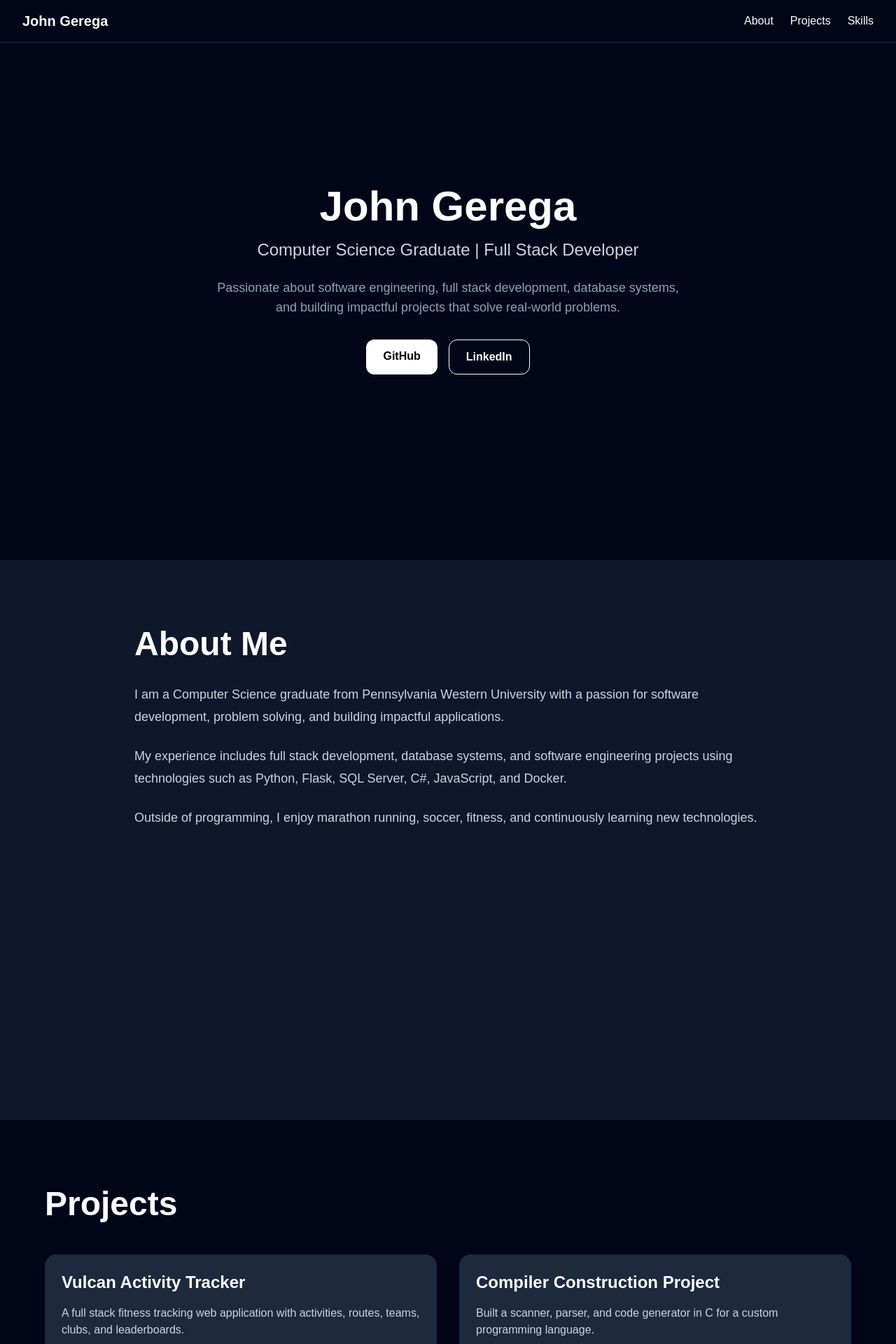
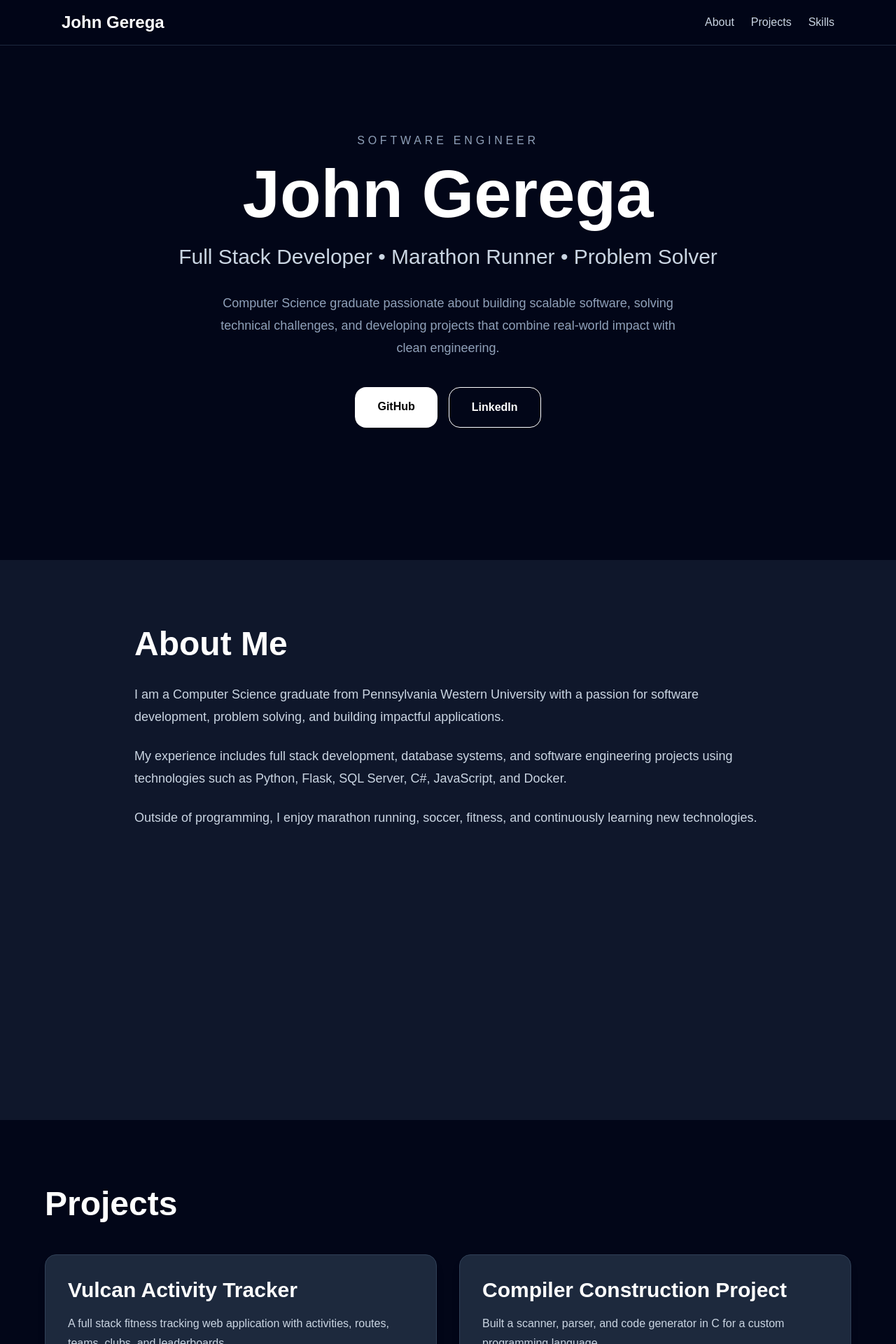
Before and after one commit to jjdeuce06/JohnGeregaPortfolio, a React (Vite) app: page / in a window 1280 px wide. Shown: the top 1920 px of the page at 70% size. Built offline with nearby package versions, Linux system fonts and the light colour scheme.

Commit message:
Added links to github repos, update on formats

```diff
--- a/src/components/Hero.jsx
+++ b/src/components/Hero.jsx
@@ -1,27 +1,53 @@
 function Hero() {
   return (
-    <section className="h-screen flex flex-col justify-center items-center text-center bg-slate-950 text-white px-6">
+    <section
+      className="
+        min-h-screen
+        flex
+        flex-col
+        justify-center
+        items-center
+        text-center
+        bg-slate-950
+        text-white
+        px-6
+      "
+    >
 
-      <h1 className="text-6xl font-bold mb-4">
+      <p className="text-slate-400 mb-4 uppercase tracking-[0.3em]">
+        Software Engineer
+      </p>
+
+      <h1 className="text-6xl md:text-8xl font-black mb-6">
         John Gerega
       </h1>
 
-      <h2 className="text-2xl text-slate-300 mb-6">
-        Computer Science Graduate | Full Stack Developer
+      <h2 className="text-2xl md:text-3xl text-slate-300 mb-8">
+        Full Stack Developer • Marathon Runner • Problem Solver
       </h2>
 
-      <p className="max-w-2xl text-slate-400 text-lg mb-8">
-        Passionate about software engineering, full stack development,
-        database systems, and building impactful projects that solve
-        real-world problems.
+      <p className="max-w-2xl text-slate-400 text-lg leading-8 mb-10">
+        Computer Science graduate passionate about building scalable
+        software, solving technical challenges, and developing projects
+        that combine real-world impact with clean engineering.
       </p>
 
-      <div className="flex gap-4">
+      <div className="flex flex-wrap justify-center gap-4">
+
         <a
           href="https://github.com/jjdeuce06"
           target="_blank"
           rel="noreferrer"
-          className="bg-white text-black px-6 py-3 rounded-xl font-semibold hover:bg-slate-300 transition"
+          className="
+            bg-white
+            text-black
+            px-8
+            py-4
+            rounded-2xl
+            font-semibold
+            hover:bg-slate-300
+            transition
+          "
         >
           GitHub
         </a>
@@ -30,10 +56,21 @@ function Hero() {
           href="https://www.linkedin.com/in/john-gerega-a2464521a/"
           target="_blank"
           rel="noreferrer"
-          className="border border-white px-6 py-3 rounded-xl font-semibold hover:bg-white hover:text-black transition"
+          className="
+            border
+            border-white
+            px-8
+            py-4
+            rounded-2xl
+            font-semibold
+            hover:bg-white
+            hover:text-black
+            transition
+          "
         >
           LinkedIn
         </a>
+
       </div>
 
     </section>
--- a/src/components/NavBar.jsx
+++ b/src/components/NavBar.jsx
@@ -1,23 +1,29 @@
 function Navbar() {
   return (
-    <nav className="fixed top-0 w-full bg-slate-950 text-white flex justify-between items-center px-8 py-4 border-b border-slate-800">
+    <nav className="fixed top-0 w-full z-50 backdrop-blur-md bg-slate-950/80 border-b border-slate-800">
 
-      <h1 className="font-bold text-xl">
+      <div className="max-w-6xl mx-auto px-6 py-4 flex justify-between items-center">
+
+        <h1 className="text-white font-bold text-2xl">
           John Gerega
         </h1>
 
-      <div className="flex gap-6">
-        <a href="#about" className="hover:text-slate-300">
+        <div className="flex gap-6 text-slate-300 font-medium">
+
+          <a href="#about" className="hover:text-white transition">
             About
           </a>
 
-        <a href="#projects" className="hover:text-slate-300">
+          <a href="#projects" className="hover:text-white transition">
             Projects
           </a>
 
-        <a href="#skills" className="hover:text-slate-300">
+          <a href="#skills" className="hover:text-white transition">
             Skills
           </a>
+
+        </div>
+
       </div>
 
     </nav>
--- a/src/components/ProjectCard.jsx
+++ b/src/components/ProjectCard.jsx
@@ -1,12 +1,24 @@
-function ProjectCard({ title, description, tech }) {
+function ProjectCard({ title, description, tech, github}) {
   return (
-    <div className="bg-slate-800 p-6 rounded-2xl shadow-lg">
+    <div
+      className="
+        bg-slate-800
+        p-8
+        rounded-2xl
+        shadow-lg
+        border border-slate-700
+        hover:-translate-y-2
+        hover:border-slate-500
+        transition
+        duration-300
+      "
+    >
 
-      <h3 className="text-2xl font-bold mb-4">
+      <h3 className="text-3xl font-bold mb-4">
         {title}
       </h3>
 
-      <p className="text-slate-300 mb-4">
+      <p className="text-slate-300 leading-7 mb-6">
         {description}
       </p>
 
@@ -14,6 +26,15 @@ function ProjectCard({ title, description, tech }) {
         {tech}
       </p>
 
+      <a
+        href={github}
+        target="_blank"
+        rel="noreferrer"
+        className="inline-block mt-6 text-white font-semibold hover:text-slate-300 transition"
+      >
+        View on GitHub
+      </a>
+
     </div>
   )
 }
--- a/src/components/Projects.jsx
+++ b/src/components/Projects.jsx
@@ -18,6 +18,7 @@ function Projects() {
             title="Vulcan Activity Tracker"
             description="A full stack fitness tracking web application with activities, routes, teams, clubs, and leaderboards."
             tech="Python • Flask • SQL Server • Docker • JavaScript"
+            github="https://github.com/jjdeuce06/VulcanActivityTracker"
           />
 
 
@@ -25,6 +26,7 @@ function Projects() {
             title="Compiler Construction Project"
             description="Built a scanner, parser, and code generator in C for a custom programming language."
             tech="C • Parsing • Code Generation • Compiler Design"
+            github = "https://github.com/jjdeuce06/CompilerConstruction"
           />
 
         <ProjectCard
@@ -37,6 +39,7 @@ function Projects() {
             title="C# OOP Assignment Rewrites"
             description="Rewrote object-oriented programming assignments from C++ into C# to strengthen understanding of the language."
             tech="C# • OOP • File Handling"
+            github="https://github.com/jjdeuce06/OOPCSharp"
           />
 
 
```
Lines whose indentation alone changed are shown as unchanged.
